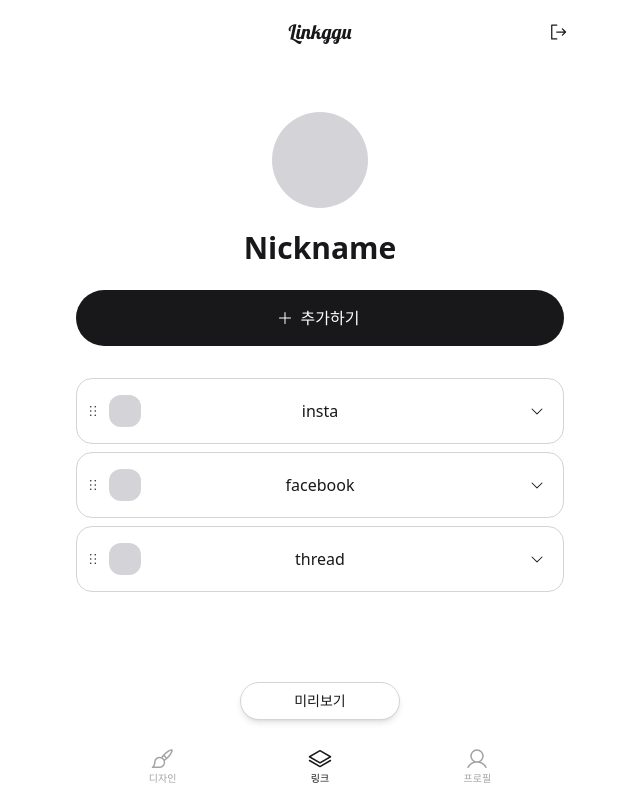
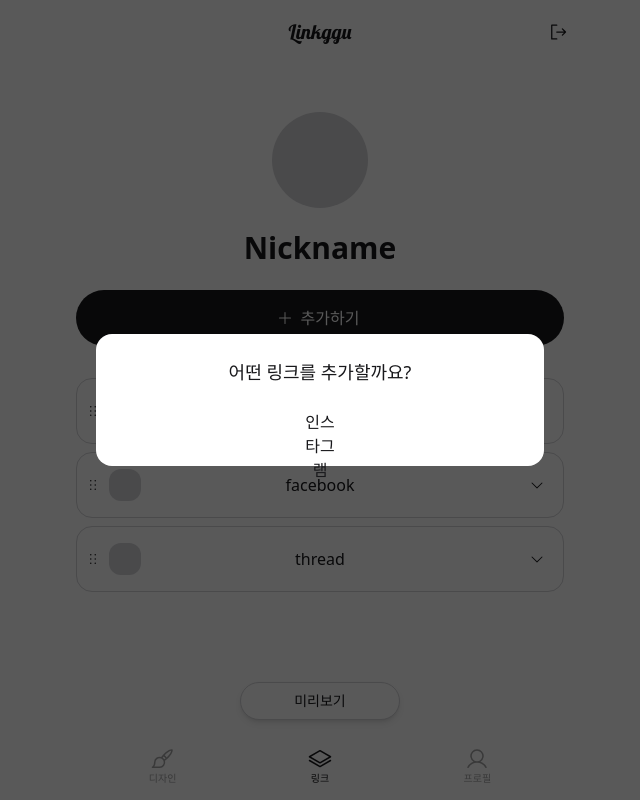
Before and after one commit to 2hundred2ne2/in_my_link, a Next.js app: page /links in a window 1280 px wide. Both pictures are taken after a click on the button "추가하기". Shown: the whole page, without its empty margins (320-960 px from the left). Built offline with nearby package versions, Linux system fonts and the light colour scheme.

Commit message:
feat: 링크 추가 기본동작 #37

```diff
--- a/src/components/link-editor.tsx
+++ b/src/components/link-editor.tsx
@@ -273,6 +273,8 @@ interface LinkEditorProps {
 export function LinkEditor({ links: initialLinks = [] }: LinkEditorProps) {
   // 링크목록
   const [links, setLinks] = useState(initialLinks);
+  // 링크 추가 확인 모달
+  const [isAddModalOpen, setIsAddModalOpen] = useState(false);
   // 링크 삭제 확인 모달
   const [isDeleteModalOpen, setIsDeleteModalOpen] = useState(false);
   // 삭제할 링크 ID
@@ -313,6 +315,18 @@ export function LinkEditor({ links: initialLinks = [] }: LinkEditorProps) {
     }
   };
 
+  const handleAddLink = (type: "instagram") => {
+    setIsAddModalOpen(false);
+    setLinks((links) => [
+      ...links,
+      {
+        id: Date.now().toString(),
+        title: "instagram",
+        url: "https://instagram.com",
+      },
+    ]);
+  };
+
   const handleDeleteClick = (id: string) => {
     setIsDeleteModalOpen(true);
     linkToDeleteIdRef.current = id;
@@ -329,11 +343,25 @@ export function LinkEditor({ links: initialLinks = [] }: LinkEditorProps) {
   return (
     <>
       <div className="mt-6 px-3">
-        {/* TODO: 추가 모달 */}
-        <Button size="large" radius="full" className="w-full">
+        <Button
+          size="large"
+          radius="full"
+          className="w-full"
+          onClick={() => setIsAddModalOpen(true)}
+        >
           <Plus size={16} className="mr-2 -ml-1" />
           추가하기
         </Button>
+        <Modal isOpen={isAddModalOpen} onClose={() => setIsAddModalOpen(false)}>
+          <Heading variant="subtitle2" className="text-center mb-6">
+            어떤 링크를 추가할까요?
+          </Heading>
+          <div className="flex items-center justify-center">
+            <button className="w-8 h-8 rounded-xl" onClick={() => handleAddLink("instagram")}>
+              인스타그램
+            </button>
+          </div>
+        </Modal>
       </div>
 
       <section className="mt-8 mb-16">
```
